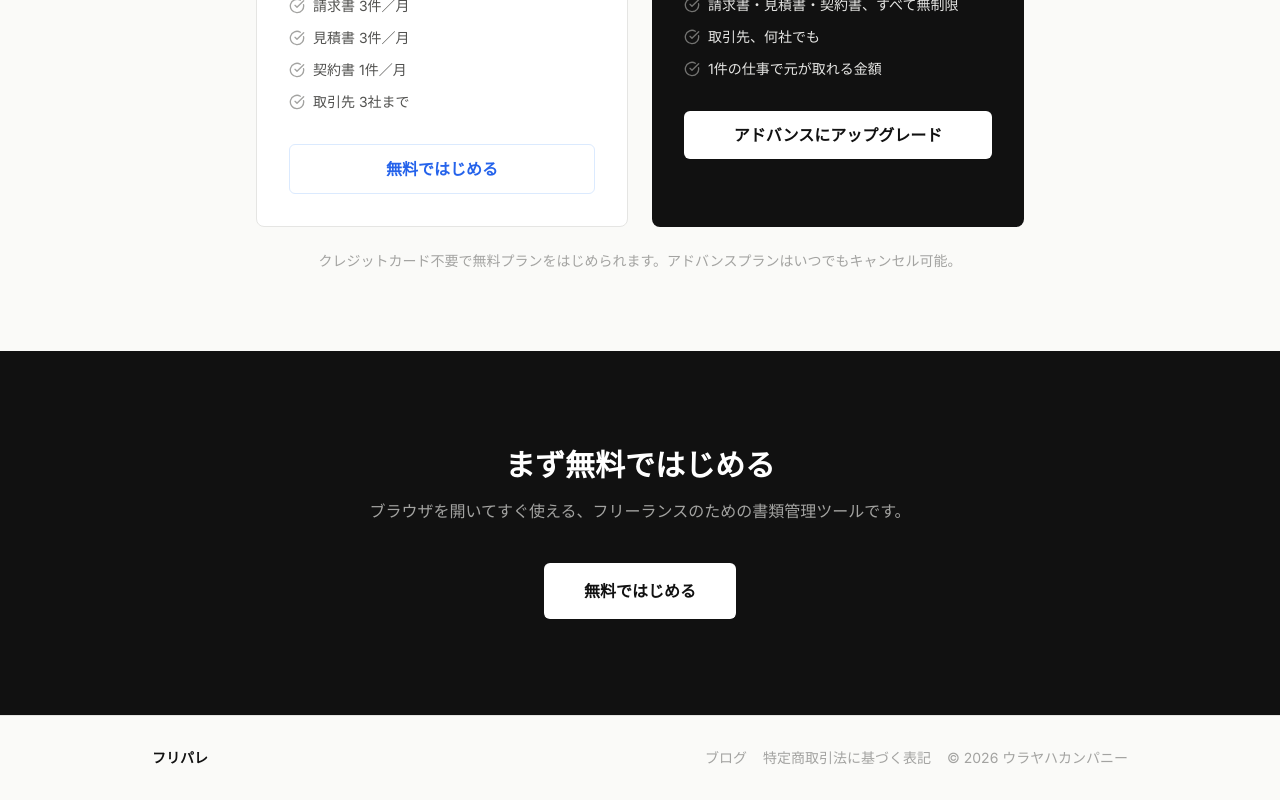
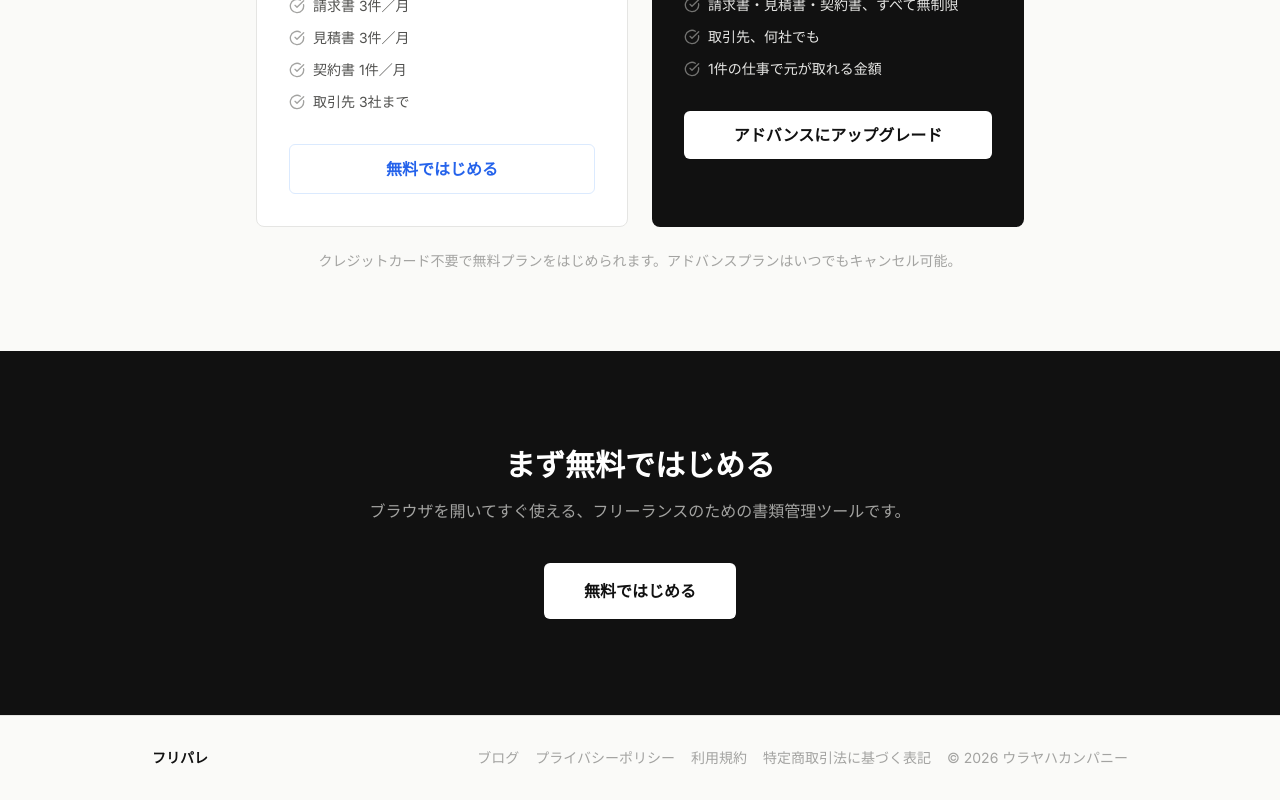
Before and after one commit to as252asarion-sudo/furipare, a Next.js app: page / in a window 1280 px wide. Shown: the part 2179-2979 px from the top of the page. Built offline with nearby package versions, Linux system fonts and the light colour scheme.

Commit message:
feat: フッターにプライバシーポリシー・利用規約リンク追加

```diff
--- a/app/(marketing)/page.tsx
+++ b/app/(marketing)/page.tsx
@@ -1,6 +1,8 @@
 import type { Metadata } from 'next'
 import Link from 'next/link'
 import { FileText, Receipt, ScrollText, CheckCircle } from 'lucide-react'
+
+export const dynamic = 'force-static'
 
 export const metadata: Metadata = {
   title: 'フリパレ | フリーランスの書類管理をシンプルに',
@@ -219,6 +221,8 @@ export default function LandingPage() {
           <span className="font-semibold text-neutral-900 text-sm">フリパレ</span>
           <div className="flex items-center gap-4">
             <Link href="/blog" className="hover:text-neutral-600 transition-colors">ブログ</Link>
+            <Link href="/legal/privacy" className="hover:text-neutral-600 transition-colors">プライバシーポリシー</Link>
+            <Link href="/legal/terms" className="hover:text-neutral-600 transition-colors">利用規約</Link>
             <Link href="/legal/tokusho" className="hover:text-neutral-600 transition-colors">特定商取引法に基づく表記</Link>
             <p>&copy; 2026 ウラヤハカンパニー</p>
           </div>
```
